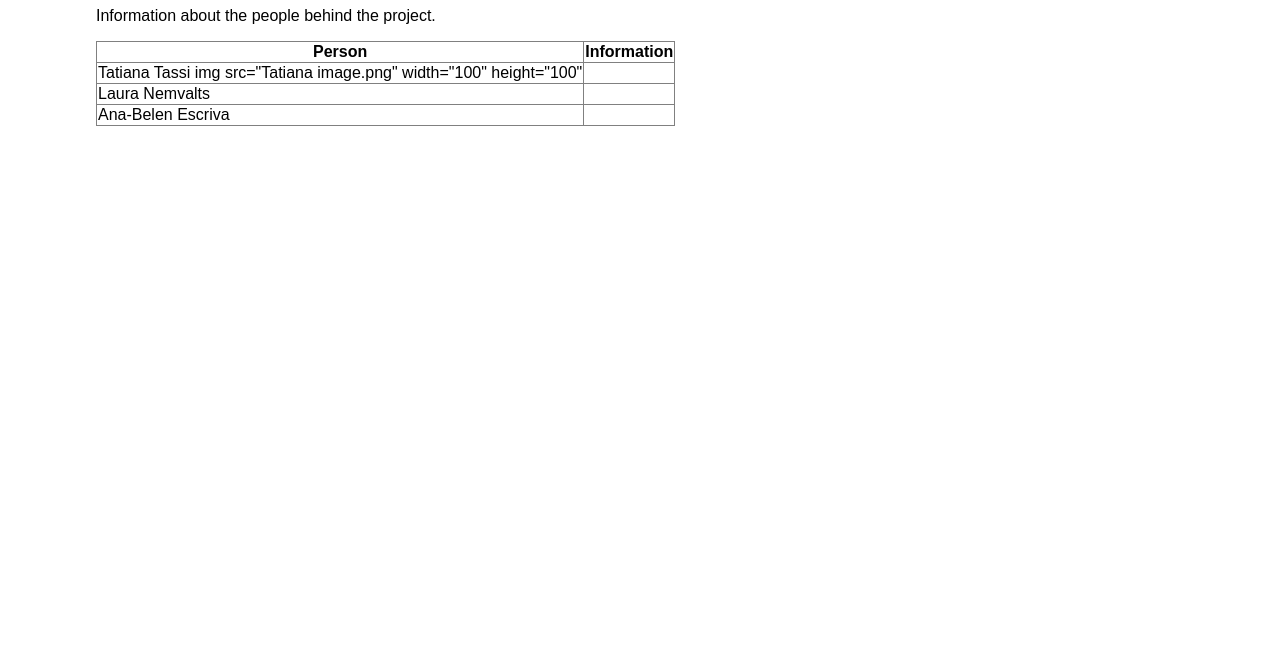
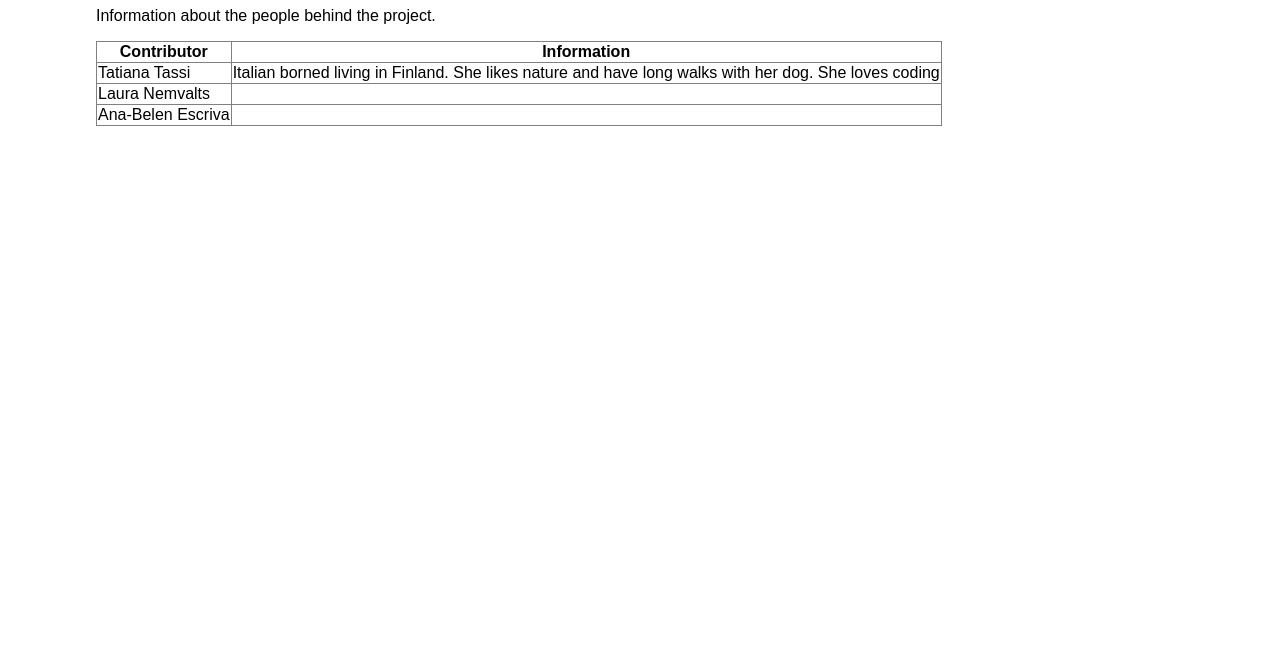
Before and after one commit to squonkbadger/datathink-a3, a plain HTML site: page docs/people.html in a window 1280 px wide. Shown: the part 150-800 px from the top of the page. Drawn offline with Linux system fonts and the light colour scheme.

Commit message:
Update people.html
Added information

```diff
--- a/docs/people.html
+++ b/docs/people.html
@@ -19,12 +19,12 @@
 <p>Information about the people behind the project.</p>
 <table border="1" style="border-collapse:collapse">
   <tr>
-    <th>Person</th>
+    <th>Contributor</th>
     <th>Information</th>
   </tr>
   <tr>
-    <td>Tatiana Tassi img src="Tatiana image.png" width="100" height="100"</td>
-    <td></td>
+    <td>Tatiana Tassi</td>
+    <td>Italian borned living in Finland. She likes nature and have long walks with her dog. She loves coding</td>
   </tr>
   <tr>
     <td>Laura Nemvalts</td>
```
